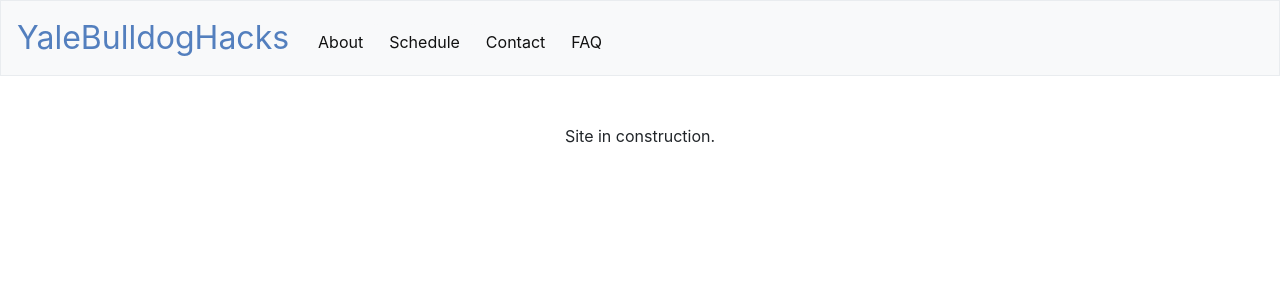
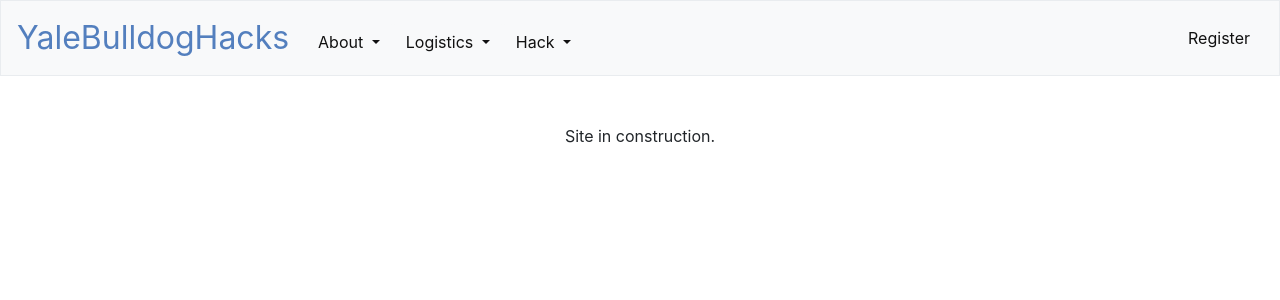
Before and after one commit to michaelchang64/BulldogHacks2019, a Flask app: page / in a window 1280 px wide. Shown: the top 300 px of the page. Run offline with Flask 2, Linux system fonts and the light colour scheme; some libraries are stand-ins or nearby versions.

Commit message:
finished navbar, need to add pages and stuff. will work on index.html in a bit

```diff
--- a/static/styles.css
+++ b/static/styles.css
@@ -45,3 +45,18 @@
     /* constrain images on small screens */
     max-width: 100%;
 }
+
+.my-tabs:hover {
+    border-radius: 5px;
+    background-color: var(--main-bg-color);
+    -webkit-transition: .3s; /* Safari */
+    transition: .3s;
+}
+
+.drops {
+  font-size: 13pt;
+}
+
+.dropdown:hover .dropdown-menu {
+  display: block;
+}
--- a/templates/layout.html
+++ b/templates/layout.html
@@ -24,55 +24,56 @@
             </button>
             <div class="collapse navbar-collapse" id="navbar">
                 <ul class="navbar-nav mr-auto mt-2">
-                    <!-- <li class="dropdown">
+                    <li class="dropdown my-tabs">
                         <button class="btn btn-light dropdown-toggle" type="button" id="dropdownMenuButton" data-toggle="dropdown" aria-haspopup="true" aria-expanded="false">
-                            Add New
+                            About
                         </button>
-                        <div class="dropdown-menu" aria-labelledby="dropdownMenuButton">
-                            <a class="dropdown-item" href="/new_pill">Pills</a>
-                            <a class="dropdown-item" href="#">Med Classes</a>
-                            <a class="dropdown-item" href="#">Comorbidities</a>
+                        <div class="dropdown-menu drops" aria-labelledby="dropdownMenuButton">
+                            <a class="dropdown-item" href="#">FAQ</a>
+                            <a class="dropdown-item" href="#">Sponsors</a>
+                            <a class="dropdown-item" href="#">Board</a>
+                            <a class="dropdown-item" href="#">Speakers</a>
+                            <a class="dropdown-item" href="#">Judges</a>
                         </div>
-                    </li> -->
-                    <li class="nav-item">
-                        <a href="#">
-                            <button class="btn btn-light" type="button" aria-haspopup="true" aria-expanded="false">
-                                About
-                            </button>
-                        </a>
                     </li>
-                    <li class="nav-item">
-                        <a href="#">
-                            <button class="btn btn-light" type="button" aria-haspopup="true" aria-expanded="false">
-                                Schedule
-                            </button>
-                        </a>
+                    <li class="dropdown my-tabs">
+                        <button class="btn btn-light dropdown-toggle" type="button" id="dropdownMenuButton" data-toggle="dropdown" aria-haspopup="true" aria-expanded="false">
+                            Logistics
+                        </button>
+                        <div class="dropdown-menu drops" aria-labelledby="dropdownMenuButton">
+                            <a class="dropdown-item" href="#">Event Details</a>
+                            <a class="dropdown-item" href="#">Past Editions</a>
+                            <a class="dropdown-item" href="#">Schedule</a>
+                        </div>
                     </li>
-                    <li class="nav-item">
-                        <a href="#">
-                            <button class="btn btn-light" type="button" aria-haspopup="true" aria-expanded="false">
-                                Contact
-                            </button>
-                        </a>
+                    <li class="dropdown my-tabs">
+                        <button class="btn btn-light dropdown-toggle" type="button" id="dropdownMenuButton" data-toggle="dropdown" aria-haspopup="true" aria-expanded="false">
+                            Hack
+                        </button>
+                        <div class="dropdown-menu drops" aria-labelledby="dropdownMenuButton">
+                            <a class="dropdown-item" href="#">Sample Hack</a>
+                            <a class="dropdown-item" href="#">Hardware + Software Facts</a>
+                            <a class="dropdown-item" href="#">CEID Resources</a>
+                        </div>
                     </li>
-                    <li class="nav-item">
+                    <!-- <li class="nav-item">
                         <a href="#">
                             <button class="btn btn-light" type="button" aria-haspopup="true" aria-expanded="false">
                                 FAQ
                             </button>
                         </a>
-                    </li>
+                    </li> -->
 
                 </ul>
-                    <!-- {% if session.user_id %} --><!-- <ul class="navbar-nav ml-auto mt-2">
-                        <li class="nav-item"><a class="nav-link" href="/logout">Log Out</a></li>
-                    </ul>-->
-                <!-- {% else %} -->
-                    <!-- <ul class="navbar-nav ml-auto mt-2">
-                        <li class="nav-item"><a class="nav-link" href="/register">Register</a></li>
-                        <li class="nav-item"><a class="nav-link" href="/login">Log In</a></li>
-                    </ul> -->
-                <!-- {% endif %} -->
+                <ul class="nav navbar-nav navbar-right">
+                    <li class="nav-item">
+                        <a href="#">
+                            <button class="btn btn-light" type="button" aria-haspopup="true" aria-expanded="false">
+                                Register
+                            </button>
+                        </a>
+                    </li>
+                </ul>
             </div>
         </nav>
 
```
Also changed, not shown: app.py (line endings or trailing spaces).
